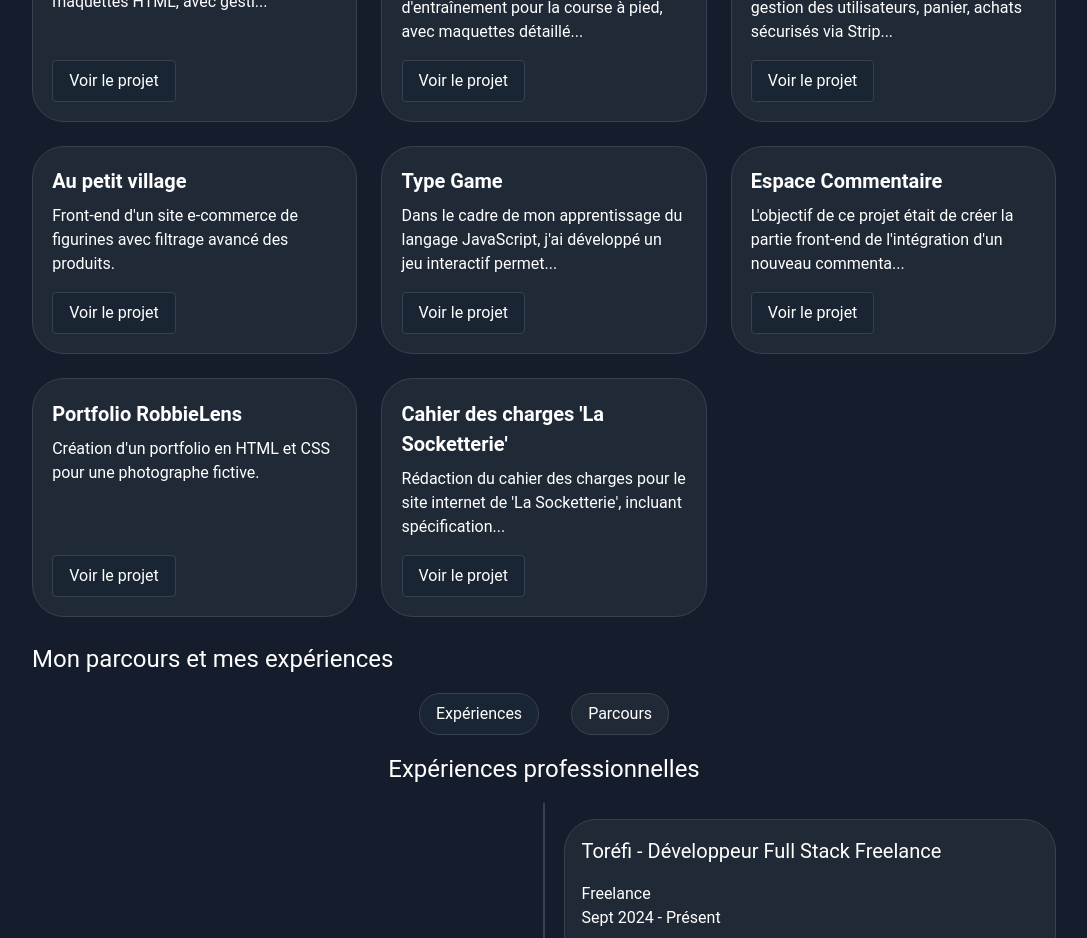
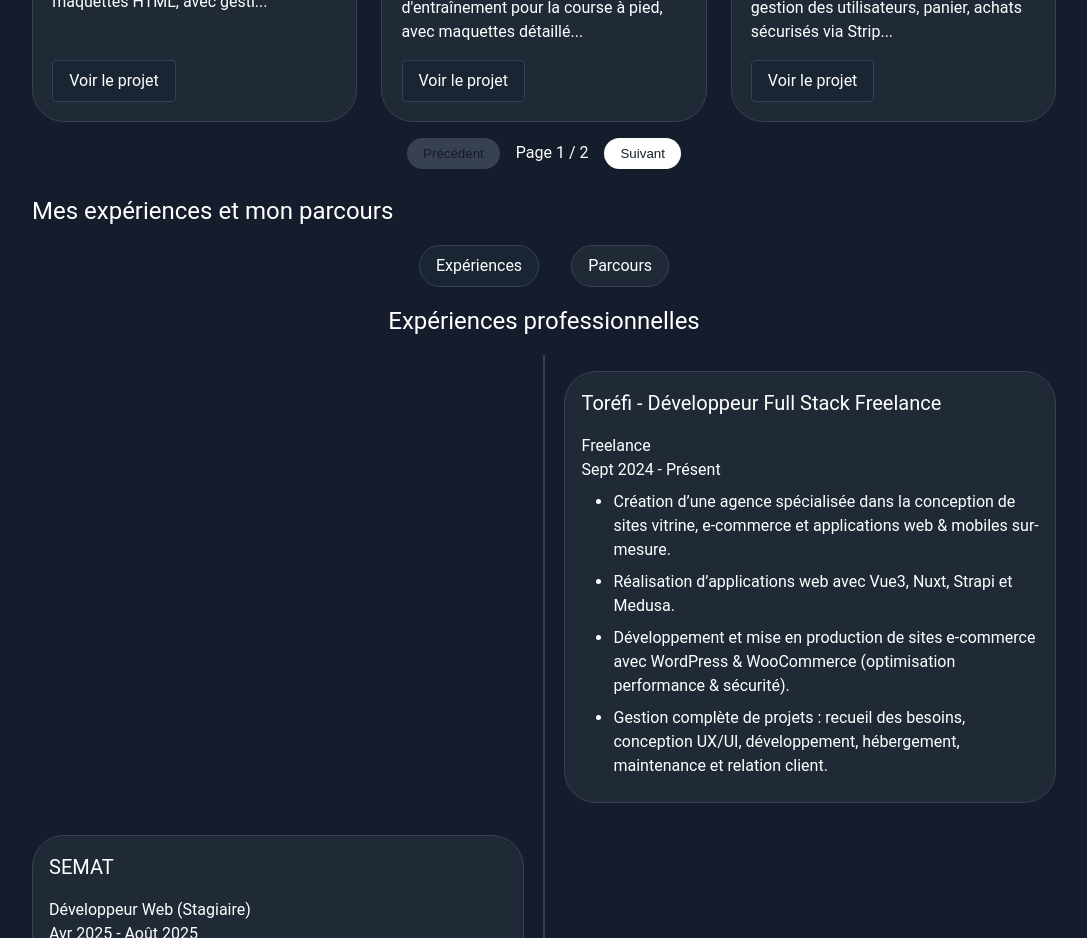
Before and after one commit to HugoMelin/Portfolio, a Vue app: page /#/ in a window 1280 px wide. Shown: the part 2100-3038 px from the top of the page, without its empty margins (96-1183 px from the left). Built offline with nearby package versions, Linux system fonts and the light colour scheme.

Commit message:
feat: Adding pagination in projects section

```diff
--- a/src/components/app-past.vue
+++ b/src/components/app-past.vue
@@ -10,7 +10,7 @@
 
 <template>
   <section class="past">
-    <h3>Mon parcours et mes expériences</h3>
+    <h3>Mes expériences et mon parcours</h3>
     <ul class="filter">
       <li @click="filter='experiences'" :class="[filter==='experiences' ? 'active' : '', 'filter__item']">Expériences</li>
       <li @click="filter='parcours'" :class="[filter==='parcours' ? 'active' : '', 'filter__item']">Parcours</li>
--- a/src/components/app-projects.vue
+++ b/src/components/app-projects.vue
@@ -1,13 +1,23 @@
 <script setup lang="ts">
-import { ref, computed } from 'vue'
+import { ref, computed, watch } from 'vue'
+import { useRoute, useRouter } from 'vue-router'
 import ProjectCard from './project-card.vue'
 import { projects } from '@/data/projects.json'
+
+const route = useRoute()
+const router = useRouter()
 
 // Liste des tags disponibles
 const tags = ref([...new Set(projects.flatMap((project) => project.tag))].sort())
 
 // Tag sélectionné
-const selectedTag = ref('')
+const selectedTag = ref(
+  typeof route.query.tag === 'string' && tags.value.includes(route.query.tag) ? route.query.tag : '',
+)
+const perPage = ref(9)
+const initialPage = Number(route.query.page)
+const page = ref(Number.isInteger(initialPage) && initialPage > 0 ? initialPage : 1)
+const syncingFromRoute = ref(false)
 
 // Projets filtrés
 const filteredProjects = computed(() => {
@@ -16,6 +26,73 @@ const filteredProjects = computed(() => {
   }
   return projects.filter((project) => project.tag.includes(selectedTag.value))
 })
+
+const totalPages = computed(() => Math.max(1, Math.ceil(filteredProjects.value.length / perPage.value)))
+
+const paginatedProjects = computed(() => {
+  const start = (page.value - 1) * perPage.value
+  return filteredProjects.value.slice(start, start + perPage.value)
+})
+
+watch(
+  filteredProjects,
+  () => {
+    if (page.value > totalPages.value) {
+      page.value = totalPages.value
+    }
+  },
+  { immediate: true },
+)
+
+watch(
+  () => route.query,
+  (query) => {
+    syncingFromRoute.value = true
+
+    const nextTag = typeof query.tag === 'string' && tags.value.includes(query.tag) ? query.tag : ''
+    const nextPage = Number(query.page)
+
+    selectedTag.value = nextTag
+    page.value = Number.isInteger(nextPage) && nextPage > 0 ? Math.min(nextPage, totalPages.value) : 1
+
+    syncingFromRoute.value = false
+  },
+)
+
+watch(selectedTag, () => {
+  if (syncingFromRoute.value) {
+    return
+  }
+  page.value = 1
+})
+
+watch(
+  [selectedTag, page],
+  async ([nextTag, nextPage]) => {
+    const nextQuery: Record<string, string> = {}
+
+    if (nextTag) {
+      nextQuery.tag = nextTag
+    }
+
+    if (nextPage > 1) {
+      nextQuery.page = String(nextPage)
+    }
+
+    const currentTag = typeof route.query.tag === 'string' ? route.query.tag : ''
+    const currentPage = typeof route.query.page === 'string' ? route.query.page : ''
+
+    if (currentTag === (nextQuery.tag ?? '') && currentPage === (nextQuery.page ?? '')) {
+      return
+    }
+
+    await router.replace({
+      query: nextQuery,
+      hash: route.hash || '#projects',
+    })
+  },
+  { immediate: true },
+)
 </script>
 
 <template>
@@ -29,8 +106,13 @@ const filteredProjects = computed(() => {
       </select>
     </div>
     <ul class="projects__list">
-      <ProjectCard v-for="(project, key) in filteredProjects" :key="key" :project="project" />
+      <ProjectCard v-for="(project, key) in paginatedProjects" :key="key" :project="project" />
     </ul>
+    <div class="pagination" v-if="filteredProjects.length > perPage">
+      <button @click="page--" :disabled="page === 1">Précédent</button>
+      <span>Page {{ page }} / {{ totalPages }}</span>
+      <button @click="page++" :disabled="page >= totalPages">Suivant</button>
+    </div>
   </section>
 </template>
 
@@ -60,4 +142,26 @@ select {
   grid-template-columns: repeat(auto-fill, minmax(300px, 1fr));
   gap: 24px;
 }
+
+.pagination {
+  display: flex;
+  justify-content: center;
+  align-items: center;
+  gap: 16px;
+  margin-top: 16px;
+}
+
+.pagination button {
+  padding: 0.5rem 1rem;
+  background-color: var(--text-color);
+  color: var(--background-color);
+  border: none;
+  border-radius: var(--border-radius);
+  cursor: pointer;
+}
+
+.pagination button:disabled {
+  background-color: var(--border-color);
+  cursor: not-allowed;
+}
 </style>
```
